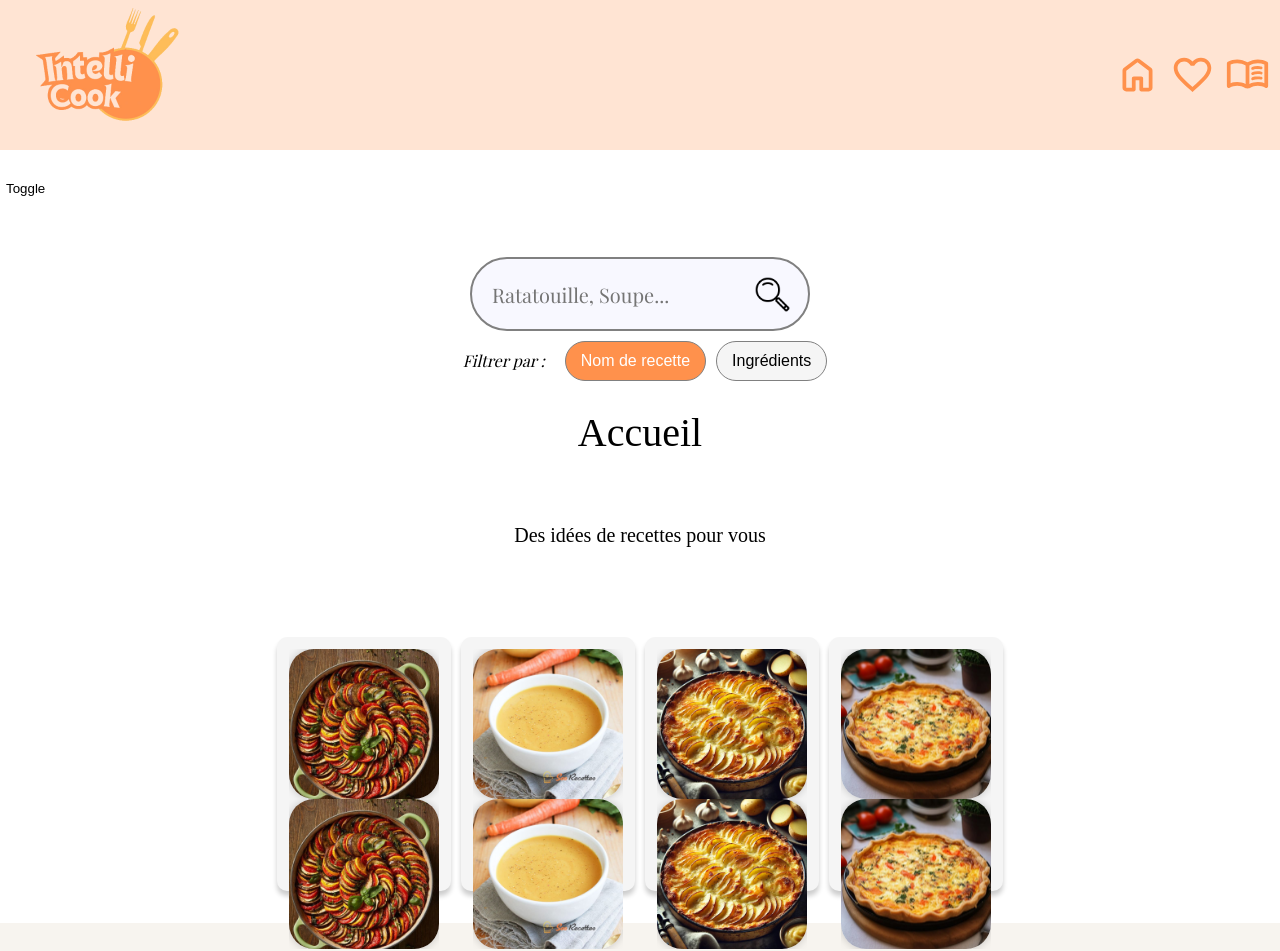
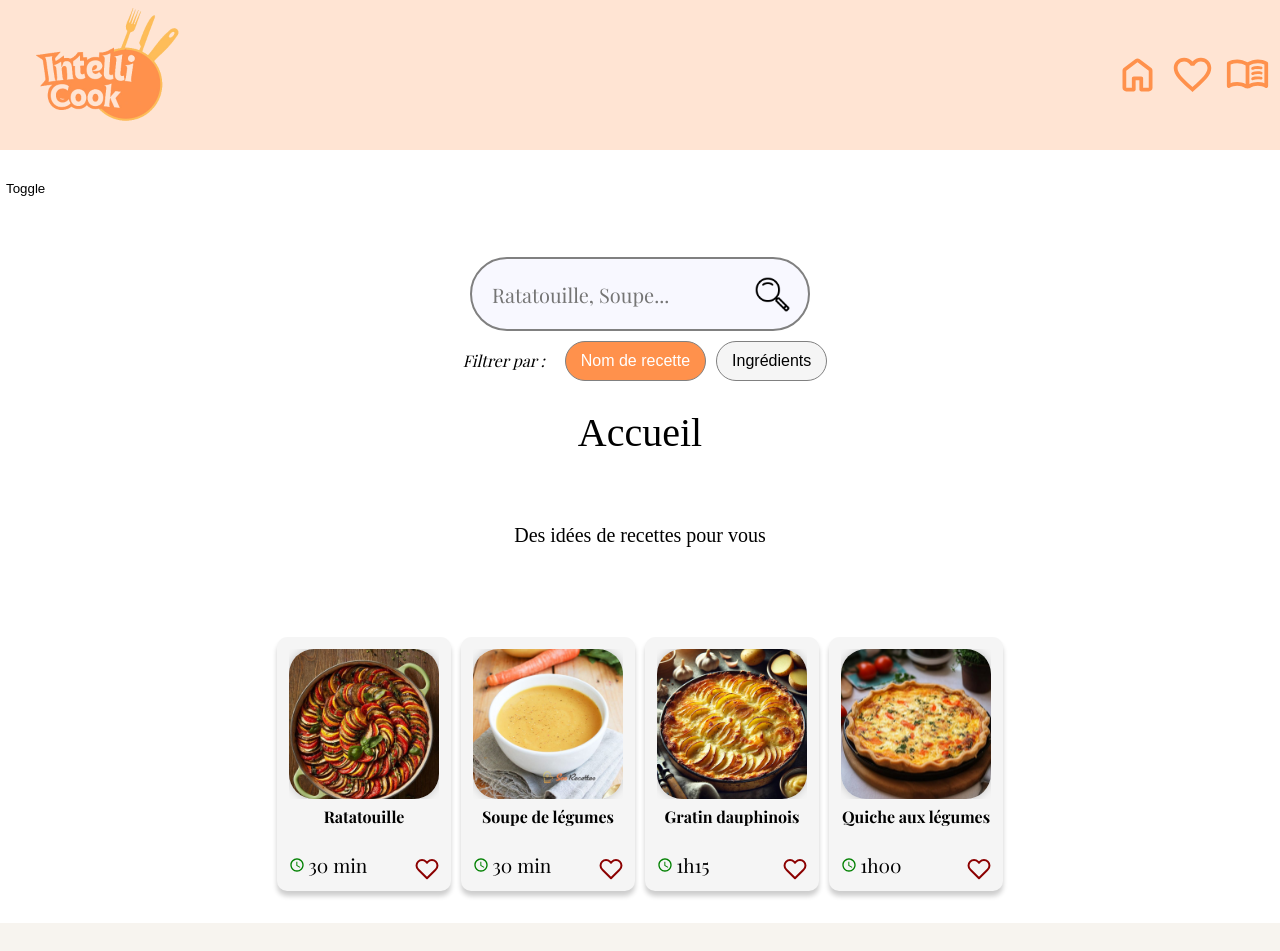
Before and after one commit to JuliePlagias/Brief-IntelliCook, a React (Create React App) app: page / in a window 1280 px wide. Shown: the top 951 px of the page. Built offline with nearby package versions, Linux system fonts and the light colour scheme; a web font is replaced by a local one.

Commit message:
BugFix merge error

```diff
--- a/src/component/RecipeCard.jsx
+++ b/src/component/RecipeCard.jsx
@@ -1,7 +1,6 @@
 import React, { useContext, useEffect, useState } from 'react'
 import { updateLocalStorage } from '../utils/functions/updateLocalStorage'
 import { Link } from 'react-router-dom'
-import Tooltip from './Tooltip'
 import { Tooltip as ReactTooltip } from 'react-tooltip'
 import Ingredient from './Ingredient'
 import { DarkModeContext } from './DarkModeProvider'
@@ -106,12 +105,6 @@ const RecipeCard = ({ recipe }) => {
             })}
           </ul>
         </ReactTooltip>
-        <div className='recipeCard__image'>
-          <img
-            src={`/assets/images/recettes/${recipe.name.toLowerCase()}.jpg`}
-            alt={recipe.name}
-          />
-        </div>
         <h1
           className={`recipeCard__name ${
             recipe.name.length > 16 ? 'recipeCard__name--small' : ''
```
